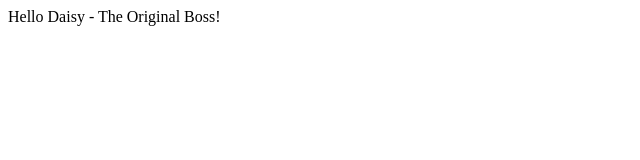
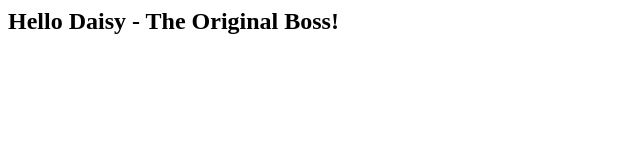
Before and after one commit to paulgMIT/paulgMIT.github.io, a plain HTML site: page index.html in a window 1280 px wide. Shown: the whole page, without its empty margins (0-640 px from the left). Drawn offline with Linux system fonts and the light colour scheme.

Commit message:
firt edit

```diff
--- a/index.html
+++ b/index.html
@@ -1 +1,5 @@
-Hello Daisy - The Original Boss!
+<html>
+    <h2>
+        Hello Daisy - The Original Boss!
+    </h2>
+</html>
```
